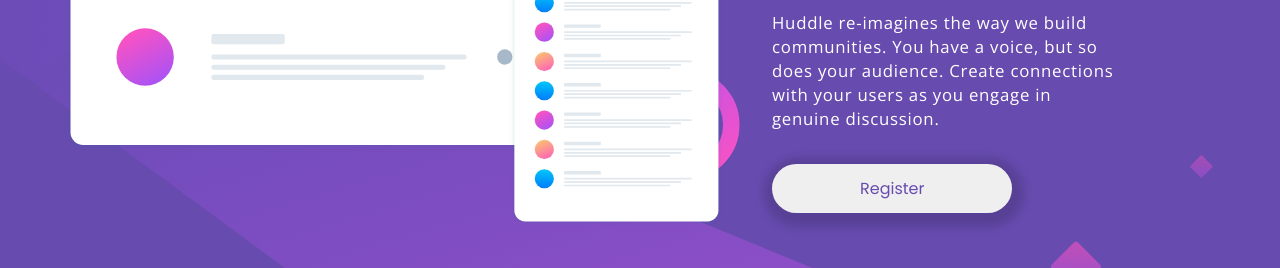
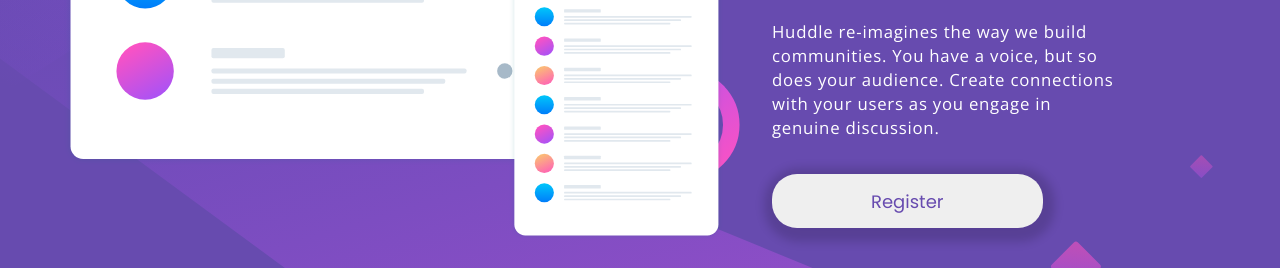
Before and after one commit to kamilp522/haddle-landing-page, a plain HTML site: page index.html in a window 1280 px wide. Shown: the part 422-690 px from the top of the page. Drawn offline with nearby package versions, Linux system fonts and the light colour scheme; a script that the page names is missing.

Commit message:
:bug: correct wrong padding

```diff
--- a/style.css
+++ b/style.css
@@ -36,7 +36,7 @@ body {
 
 @media screen and (min-width: 1024px) {
   body {
-    padding: 1.5em 10em 0 4em;
+    padding: 3em 10em 0 4em;
   }
 }
 
@@ -141,6 +141,12 @@ main {
   cursor: pointer;
 }
 
+@media screen and (min-width: 1024px) {
+  .register-btn {
+    font-size: 1.125rem;
+  }
+}
+
 .register-btn:hover {
   color: white;
   background-color: var(--primary-magenta);
```
